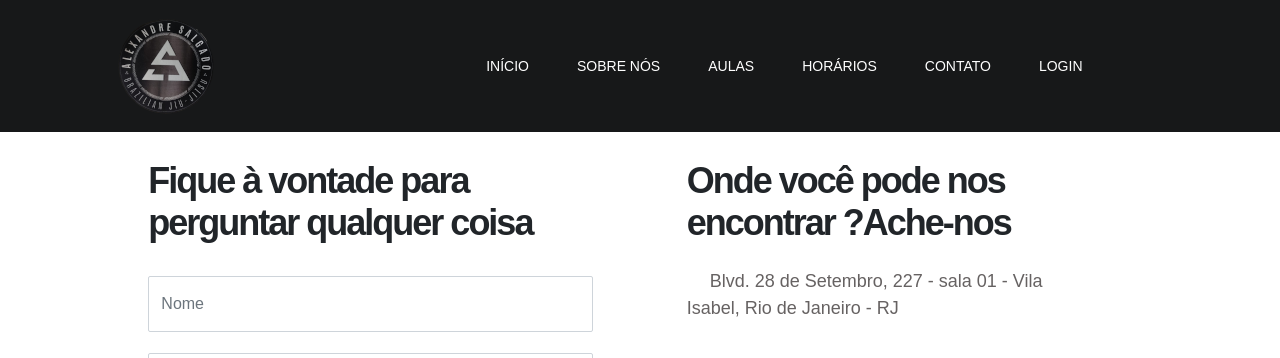
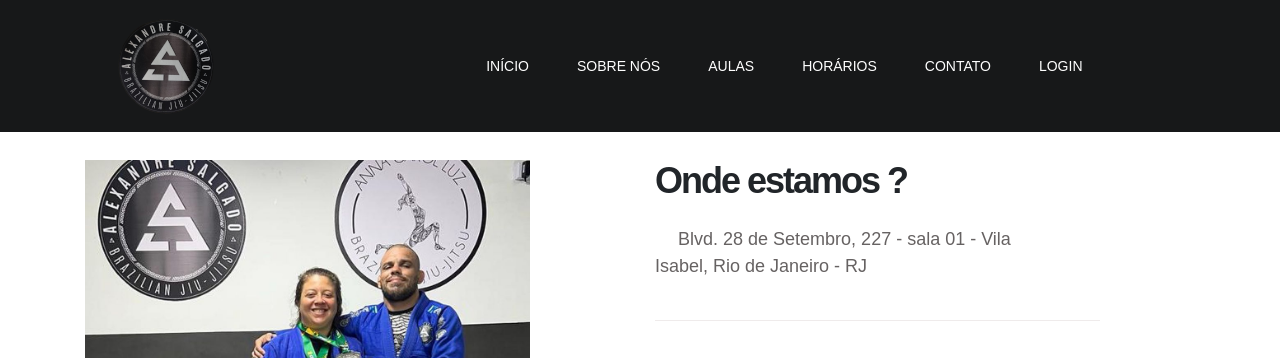
Before and after one commit to fabianosf/absj_django, a Django app: page /contact/ in a window 1280 px wide. Shown: the top 358 px of the page. Run offline with Django 5.2, Linux system fonts and the light colour scheme; a map, chart or similar area stays blank; some libraries are stand-ins or nearby versions; some web fonts are replaced.

Commit message:
ajustes bootstrap e imagem

```diff
--- a/core/templates/core/contact.html
+++ b/core/templates/core/contact.html
@@ -6,7 +6,8 @@
 <section class="contact section" id="contact">
     <div class="container">
         <div class="row">
-            <div class="ml-auto col-lg-5 col-md-6 col-12">
+            <div class="col-lg-5 col-md-6 col-12">
+                <!--
                 <h2 class="mt-5 mb-4 pb-2" data-aos="fade-up" data-aos-delay="200">Fique à vontade para perguntar
                     qualquer coisa</h2>
 
@@ -17,18 +18,22 @@
                     <textarea class="form-control" rows="5" name="cf-message" placeholder="Mensagem"></textarea>
                     <button type="submit" class="form-control" id="submit-button" name="submit">enviar mensagem</button>
                 </form>
+                -->
+                <img src="{% static 'images/imagem3.jpg' %}" class="img-fluid mt-5" alt="Descrição da Imagem" data-aos="fade-up" data-aos-delay="300">
+
             </div>
 
             <div class="mx-auto mt-4 mt-lg-0 mt-md-0 col-lg-5 col-md-6 col-12">
-                <h2 class="mt-5 mb-4" data-aos="fade-up" data-aos-delay="600">Onde você pode nos encontrar
-                    ?<span>Ache-nos</span></h2>
+                <!---->
+                <h2 class="mt-5 mb-4" data-aos="fade-up" data-aos-delay="600">Onde estamos ?<span></span></h2>
+                    <!-- -->
                 <p data-aos="fade-up" data-aos-delay="800"><i class="fa fa-map-marker mr-1"></i> Blvd. 28 de Setembro,
                     227 - sala 01 - Vila Isabel, Rio de Janeiro - RJ</p>
                 <div class="google-map" data-aos="fade-up" data-aos-delay="900">
                     <!-- <iframe src="https://maps.google.com/maps?q=Av.+Lúcio+Costa,+Rio+de+Janeiro+-+RJ,+Brazil&t=&z=13&ie=UTF8&iwloc=&output=embed" width="1920" height="250" frameborder="0" style="border:0;" allowfullscreen=""></iframe> -->
                     <iframe
                         src="https://www.google.com/maps/d/embed?mid=1mxf-oQuxjkmxtNxtH9kGMzkl5Xw&hl=pt_BR&ehbc=2E312F"
-                        width="640" height="480" rameborder="0" style="border:0;" allowfullscreen=""></iframe>
+                        width="740" height="580" rameborder="0" style="border:0;" allowfullscreen=""></iframe>
                 </div>
             </div>
 
```
Also changed, not shown: core/templates/core/footer.html (deleted, +0 -29 lines).
